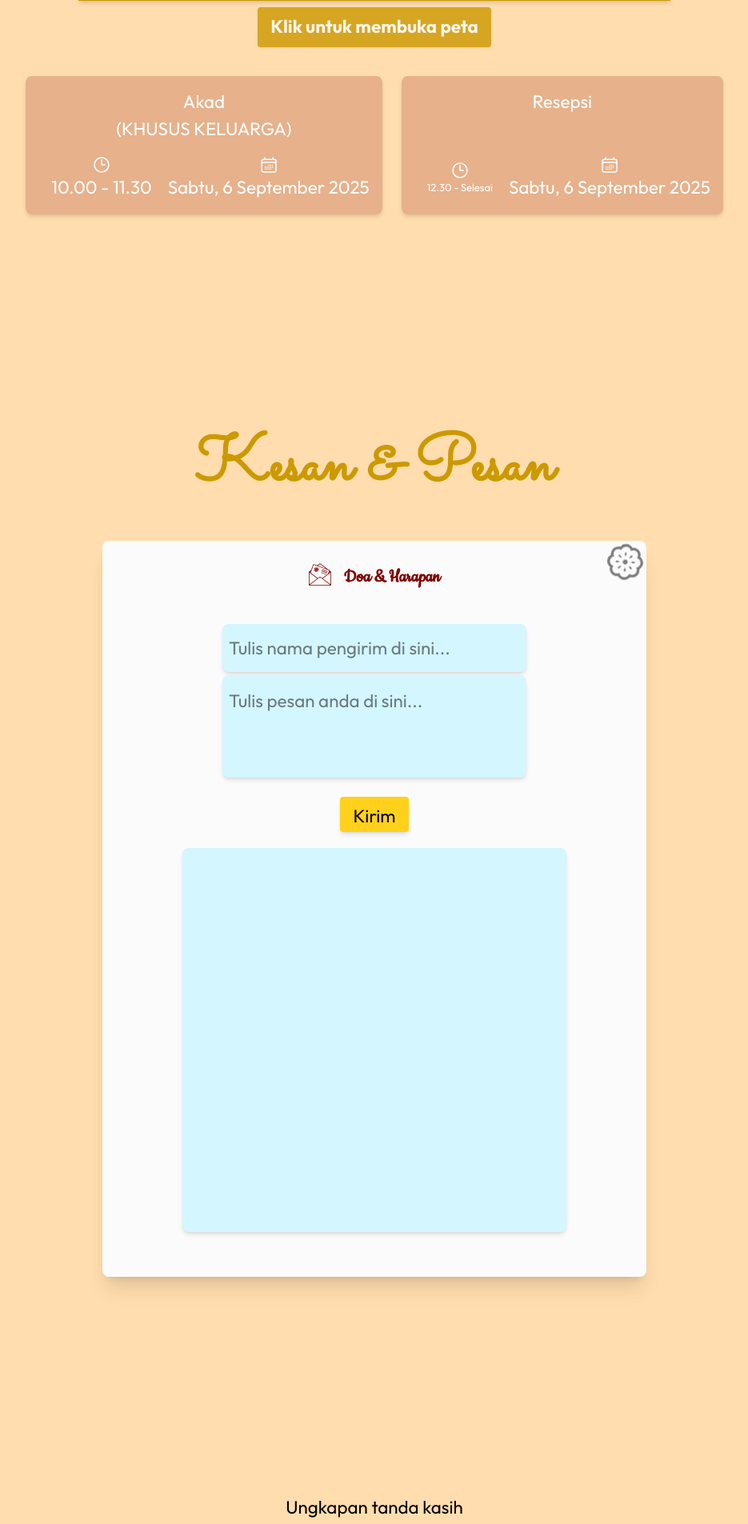
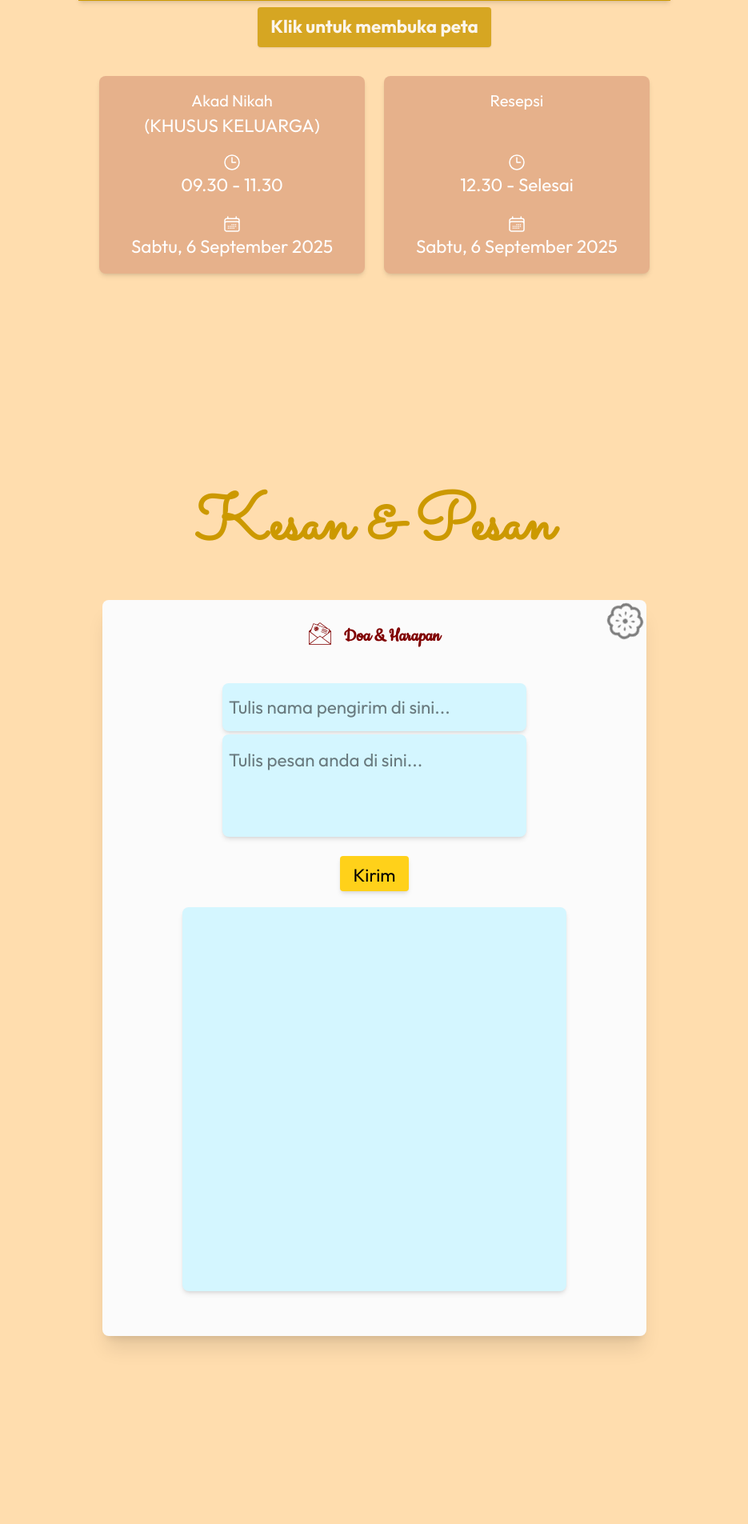
Before and after one commit to rafdizhafari/rafdizhafari.github.io, a PHP site: page / in a window 1280 px wide. Shown: the part 2656-4561 px from the top of the page at 80% size, without its empty margins (172-1107 px from the left). Run offline with PHP 8.4, Linux system fonts and the light colour scheme; some web fonts are replaced.

Commit message:
change directory

```diff
--- a/data.json
+++ b/data.json
@@ -1,7 +1,7 @@
 [
     {
         "i1":{
-            "bride":"Rivky",
+            "bride":"Rivki",
             "groom":"Nia"
         },
         "i2":{
@@ -22,7 +22,7 @@
             "frame":"<iframe src='https://www.google.com/maps/embed?pb=!1m18!1m12!1m3!1d3088.370533075122!2d106.8376433!3d-6.2194268!2m3!1f0!2f0!3f0!3m2!1i1024!2i768!4f13.1!3m3!1m2!1s0x2e69f3f5b314861f%3A0x3d77029222479e05!2sMasjid%20Al-Bakrie!5e1!3m2!1sid!2sid!4v1754190112232!5m2!1sid!2sid' class='i6-1 w-120 h-90 lg:w-180 lg:h-80 mx-auto mb-2' style='border:0;' allowfullscreen='' loading='lazy' referrerpolicy='no-referrer-when-downgrade'></iframe>",
             "maps":"https://maps.app.goo.gl/ii6yxUmZpSkjYhLj6"
         },
-        "akad":"10.00 - 11.30",
+        "akad":"09.30 - 11.30",
         "resepsi":"12.30 - Selesai",
         "i9":{
             "story1":{
--- a/index.html
+++ b/index.html
@@ -85,12 +85,12 @@
             <div class="lg:w-1/2">
               <div class="flex flex-col sm:flex-row justify-center items-center">
                 <div class="sm:w-2/3 sm:text-right mt-1 sm:mt-0 sm:pl-4 md:pr-4 justify-center items-center">
-                  <h1>Iky</h1>
-                  <h3 class="text-xl font-semibold mb-2">Rivky Rahmat</h3>
+                  <h1>Iki</h1>
+                  <h3 class="text-xl font-semibold mb-2">Rivki Rahmat</h3>
                   <p class="i3">putra dari Bapak fulan <br> dan <br> ibu fulanah</p>
                 </div>
                 <div class="w-56 sm:w-1/3 mt-2 ">
-                  <img src="Image/9202.jpg" alt="Foto pengantin pria" class="w-full rounded-full object-cover sm:ml-4 md:ml-0">
+                  <img src="image/9202.jpg" alt="Foto pengantin pria" class="w-full rounded-full object-cover sm:ml-4 md:ml-0">
                 </div>
               </div>
             </div>
@@ -99,11 +99,11 @@
             <div class="lg:w-1/2">
               <div class="flex justify-end flex-col sm:flex-row items-center">
                 <div class="w-56 sm:w-1/3">
-                  <img src="Image/front-view-woman-holding-flowers-bouquet.jpg" alt="Foto pengantin wanita" class="w-full rounded-full object-cover">
+                  <img src="image/front-view-woman-holding-flowers-bouquet.jpg" alt="Foto pengantin wanita" class="w-full rounded-full object-cover">
                 </div>
                 <div class="sm:w-2/3 sm:text-left mt-4 sm:mt-0 sm:pl-4">
                   <h1>Nia</h1>
-                  <h3 class="text-xl font-semibold mb-2">Dania</h3>
+                  <h3 class="text-xl font-semibold mb-2">Darniyah</h3>
                   <p class="i4">putri dari bapak fulan <br> dan <br> ibu fulanah</p>
                 </div>
               </div>
@@ -122,11 +122,11 @@
         </div>
         <div class="info-card flex flex-col sm:flex-row justify-center items-center mt-6 gap-6">
           <div class="cardAkad max-w-md rounded-lg shadow-md overflow-hidden p-4 justify-center items-center text-center">
-            <p class="text-white text-center">
-              Akad
+            <p class="card-title text-white text-center">
+              Akad Nikah
             </p>
             <p class="text-white mb-4 text-center">(KHUSUS KELUARGA)</p>
-            <div class="flex flex-col flex-row gap-5 items-center justify-center ml-4">
+            <div class="flex flex-col gap-5 items-center justify-center">
               <div class="flex flex-col items-center">
                 <svg xmlns="http://www.w3.org/2000/svg" fill="none" viewBox="0 0 24 24" stroke-width="1.5" stroke="white" class="size-6">
                   <path stroke-linecap="round" stroke-linejoin="round" d="M12 6v6h4.5m4.5 0a9 9 0 1 1-18 0 9 9 0 0 1 18 0Z" />
@@ -142,11 +142,11 @@
             </div>
           </div>
           <div class="cardResepsi max-w-md rounded-lg shadow-md overflow-hidden p-4 justify-center items-center text-center">
-            <p class="text-white text-center">
+            <p class="card-title text-white text-center">
               Resepsi
             </p>
             <p class="text-white mb-4 text-center"><br></p>
-            <div class="flex flex-col flex-row gap-5 items-center justify-center ml-4">
+            <div class="flex flex-col gap-5 items-center justify-center">
               <div class="flex flex-col items-center">
                 <svg xmlns="http://www.w3.org/2000/svg" fill="none" viewBox="0 0 24 24" stroke-width="1.5" stroke="white" class="size-6">
                   <path stroke-linecap="round" stroke-linejoin="round" d="M12 6v6h4.5m4.5 0a9 9 0 1 1-18 0 9 9 0 0 1 18 0Z" />
@@ -205,7 +205,7 @@
             </li>
             <li class="py-2 px-4 hover:bg-gray-100 transition-colors items-center justify-center">
               <h1 class="font-bold">QRIS</h1>
-              <img src="Image/barcode.gif" alt="QRIS" class="ml-10 w-48 rounded border border-gray-300 p-1 shadow-sm justify-center items-center">
+              <img src="image/barcode.gif" alt="QRIS" class="ml-10 w-48 rounded border border-gray-300 p-1 shadow-sm justify-center items-center">
             </li>
           </ul>
         </div>
--- a/src/output.css
+++ b/src/output.css
@@ -25,7 +25,6 @@
     --font-weight-semibold: 600;
     --font-weight-bold: 700;
     --radius-lg: 0.5rem;
-    --ease-out: cubic-bezier(0, 0, 0.2, 1);
     --ease-in-out: cubic-bezier(0.4, 0, 0.2, 1);
     --default-transition-duration: 150ms;
     --default-transition-timing-function: cubic-bezier(0.4, 0, 0.2, 1);
@@ -296,14 +295,8 @@
   .mb-4 {
     margin-bottom: calc(var(--spacing) * 4);
   }
-  .mb-5 {
-    margin-bottom: calc(var(--spacing) * 5);
-  }
   .mb-9 {
     margin-bottom: calc(var(--spacing) * 9);
-  }
-  .ml-4 {
-    margin-left: calc(var(--spacing) * 4);
   }
   .ml-10 {
     margin-left: calc(var(--spacing) * 10);
@@ -964,13 +926,14 @@ body {
 .info .cardAkad {
   background-color: rgba(128,0,0,0.2);
   width: fit-content;
+  padding-left: 40px;
+  padding-right: 40px;
 }
 .info .cardResepsi {
   background-color: rgba(128,0,0,0.2);
   width: fit-content;
-}
-.info .cardResepsi .i8 {
-  font-size: 13px;
+  padding-left: 40px;
+  padding-right: 40px;
 }
 .info .i6-1 {
   background-color: var(--earth);
@@ -978,6 +941,9 @@ body {
 .info a {
   background-color: var(--earth);
   color: #FBFBFB;
+}
+.info .card-title {
+  font-size: 20px;
 }
 .info h2, .story h2, .gallery h2, .rsvp h2, .gifts h2 {
   color: var(--earth);
@@ -1263,26 +1229,6 @@ footer a:hover {
   inherits: false;
   initial-value: 1;
 }
-@property --tw-rotate-x {
-  syntax: "*";
-  inherits: false;
-}
-@property --tw-rotate-y {
-  syntax: "*";
-  inherits: false;
-}
-@property --tw-rotate-z {
-  syntax: "*";
-  inherits: false;
-}
-@property --tw-skew-x {
-  syntax: "*";
-  inherits: false;
-}
-@property --tw-skew-y {
-  syntax: "*";
-  inherits: false;
-}
 @property --tw-space-y-reverse {
   syntax: "*";
   inherits: false;
@@ -1367,11 +1313,6 @@ footer a:hover {
   inherits: false;
   initial-value: 0 0 #0000;
 }
-@property --tw-outline-style {
-  syntax: "*";
-  inherits: false;
-  initial-value: solid;
-}
 @property --tw-blur {
   syntax: "*";
   inherits: false;
@@ -1425,42 +1366,6 @@ footer a:hover {
   syntax: "*";
   inherits: false;
 }
-@property --tw-backdrop-blur {
-  syntax: "*";
-  inherits: false;
-}
-@property --tw-backdrop-brightness {
-  syntax: "*";
-  inherits: false;
-}
-@property --tw-backdrop-contrast {
-  syntax: "*";
-  inherits: false;
-}
-@property --tw-backdrop-grayscale {
-  syntax: "*";
-  inherits: false;
-}
-@property --tw-backdrop-hue-rotate {
-  syntax: "*";
-  inherits: false;
-}
-@property --tw-backdrop-invert {
-  syntax: "*";
-  inherits: false;
-}
-@property --tw-backdrop-opacity {
-  syntax: "*";
-  inherits: false;
-}
-@property --tw-backdrop-saturate {
-  syntax: "*";
-  inherits: false;
-}
-@property --tw-backdrop-sepia {
-  syntax: "*";
-  inherits: false;
-}
 @property --tw-duration {
   syntax: "*";
   inherits: false;
@@ -1478,11 +1383,6 @@ footer a:hover {
       --tw-scale-x: 1;
       --tw-scale-y: 1;
       --tw-scale-z: 1;
-      --tw-rotate-x: initial;
-      --tw-rotate-y: initial;
-      --tw-rotate-z: initial;
-      --tw-skew-x: initial;
-      --tw-skew-y: initial;
       --tw-space-y-reverse: 0;
       --tw-space-x-reverse: 0;
       --tw-border-style: solid;
@@ -1501,7 +1401,6 @@ footer a:hover {
       --tw-ring-offset-width: 0px;
       --tw-ring-offset-color: #fff;
       --tw-ring-offset-shadow: 0 0 #0000;
-      --tw-outline-style: solid;
       --tw-blur: initial;
       --tw-brightness: initial;
       --tw-contrast: initial;
@@ -1515,15 +1414,6 @@ footer a:hover {
       --tw-drop-shadow-color: initial;
       --tw-drop-shadow-alpha: 100%;
       --tw-drop-shadow-size: initial;
-      --tw-backdrop-blur: initial;
-      --tw-backdrop-brightness: initial;
-      --tw-backdrop-contrast: initial;
-      --tw-backdrop-grayscale: initial;
-      --tw-backdrop-hue-rotate: initial;
-      --tw-backdrop-invert: initial;
-      --tw-backdrop-opacity: initial;
-      --tw-backdrop-saturate: initial;
-      --tw-backdrop-sepia: initial;
       --tw-duration: initial;
       --tw-ease: initial;
     }
```
Also changed, not shown: other parts of src/output.css (+0 -31 lines), src/input.css (+10 -2 lines).
